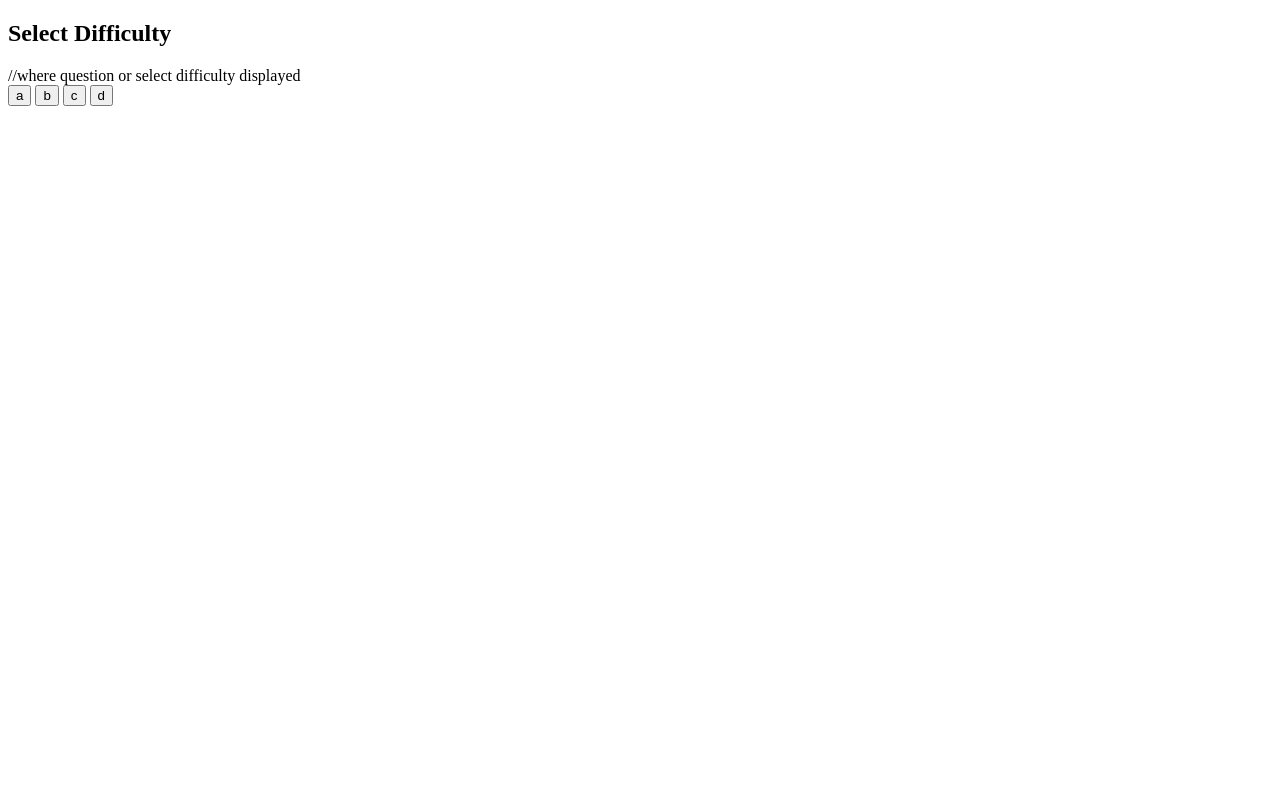
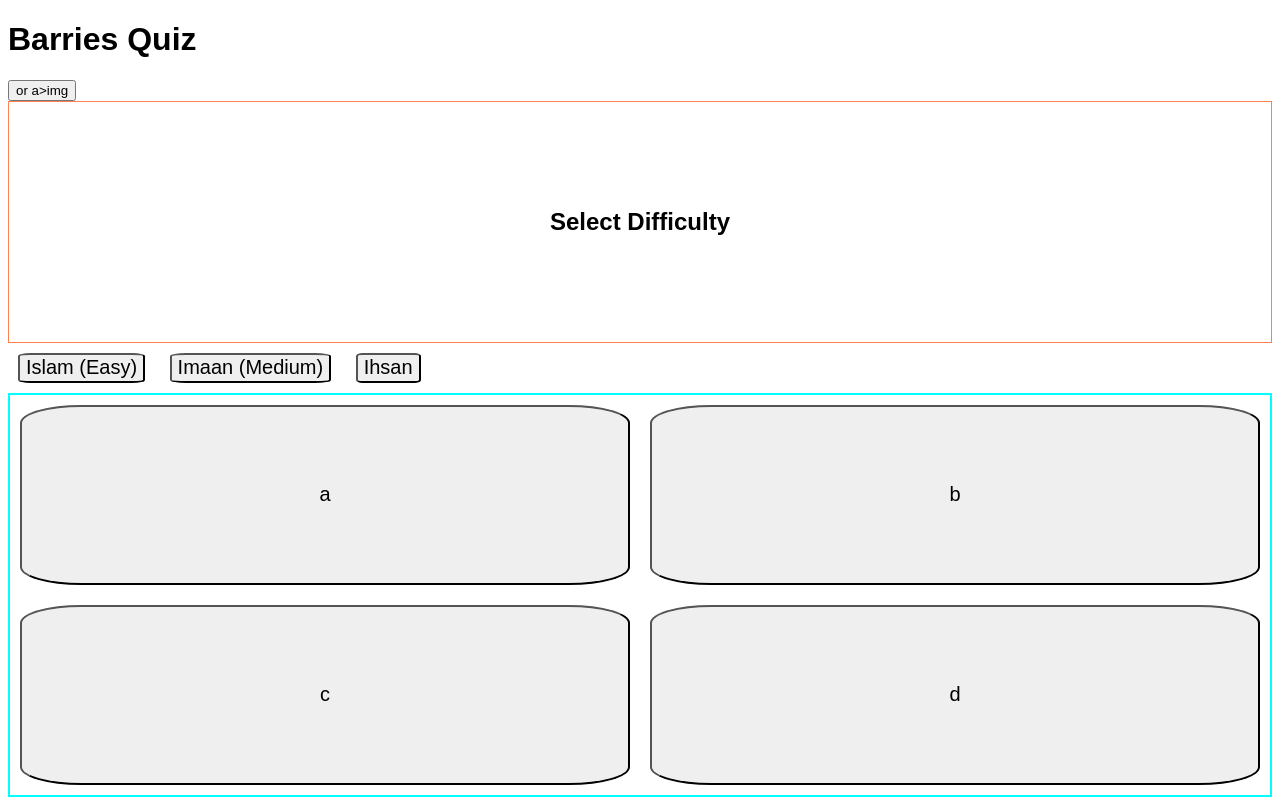
Before and after one commit to IhsK47/Islamic-Trivia, a plain HTML site: page index.html in a window 1280 px wide. Drawn offline with nearby package versions, Linux system fonts and the light colour scheme; files that its build step writes are made by us from their sources.

Commit message:
created questions.js

```diff
--- a/index.html
+++ b/index.html
@@ -6,21 +6,49 @@
     <meta name="viewport" content="width=device-width, initial-scale=1.0">
     <title>Islamic Trivia! - by Barrie K</title>
     <link rel="stylesheet" href="style.css">
-    <script href="script.js"></script>
+
 </head>
 
 <body>
 
-    <h2 class="question">Select Difficulty</h2> //where question or select difficulty displayed
+    <header>
+        <h1>Barries Quiz</h1>
+        <button>
+            or a>img
+        </button>
+    </header>
 
-    <div>
-        <button>a</button>
-        <button>b</button>
-        <button>c</button>
-        <button>d</button>
+    <div id="q-section">
+    <h2 class="question">Select Difficulty</h2> <!-- where question or select difficulty displayed -->
     </div>
+
+
+    <div id="grids">
+
+    <div id="difficultyGrid">
+        <button class="btn difficultyBtn">Islam (Easy)</button>
+        <button class="btn difficultyBtn">Imaan (Medium)</button>
+        <button class="btn difficultyBtn">Ihsan </button>
+
+    </div>
+
+    <div class="optionsGrid">
+        <button class="btn option">a</button>
+        <button class="btn option">b</button>
+        <button class="btn option">c</button>
+        <button class="btn option">d</button>
+    </div>
+
+
+    </div>
+
+
+
+
+
 
 </body>
 
-
+ <script href="script.js"></script>
+ <!-- there is some extra stuff to say in order to be able to keep script tag in head -->
 </html>
--- /dev/null
+++ b/questions.js
@@ -0,0 +1,22 @@
+const easy = [
+
+    {
+    question: "how many pillars of Islam are there",
+    answer: '5',
+
+    }
+
+    ["What percentage is the zakat tax?","2.5%"]
+
+
+
+]
+
+
+const medium = {
+
+}
+
+const hard = {
+
+}
--- a/script.js
+++ b/script.js
@@ -0,0 +1,27 @@
+/*
+
+gamestate = difficulty or quiz
+
+*/
+
+// import question.js
+
+const gameState = 'difficulty'
+
+
+if (gameState == 'quiz') {
+    quiz()
+}
+
+else {
+    difficultySelector() //potentially just make it two diff pages
+}
+
+const diffBtns = document.querySelectorAll ('difficultyBtn')
+
+/*
+
+if (difficultySelection) = easy
+  questions = import easy from questions
+  etc
+*/
--- a/style.scss
+++ b/style.scss
@@ -1,9 +1,15 @@
 $mobile: 320px;  //how to typically determine this?
-
 $desktop: 1080px;
 
+
+$background-color: rgb(255,214,10);
+$text-colour: whitesmoke;
+
+
 @mixin mobile {
-
+    @media (max-width: $desktop)   {
+        @content
+    }
 }
 
 
@@ -13,9 +19,51 @@ $desktop: 1080px;
 
 
 html {
+ font-family: sans-serif;
+}
+
+nav {
+    display: inline;
+    justify-content: end;
+    align-items: center;
+}
+
+
+#q-section {
+    display: flex;
+    height: 30vh;
+    justify-content: center;
+    align-items: center;
+
+    border: 1px solid coral;
+}
+
+h2 {
+    text-align: center;
 
 }
 
-h2 {
+.optionsGrid {
+
+    height: 50vh;
+
+    display: grid;
+    grid-template-columns: repeat(2,1fr);
+    border: 2px solid cyan;
+
+    @include mobile {
+        grid-template-columns: repeat(2,1fr); //tb checked
+    }
 
 }
+
+#grids .btn {
+    border-radius: 10%;
+    margin: 10px;
+    font-size: 20px;
+}
+
+.difficultyBtn { //not higher specificity
+    height: 30px;
+    border-radius: 50%;
+}
```
Also changed, not shown: style.css (added), 3 other files.
